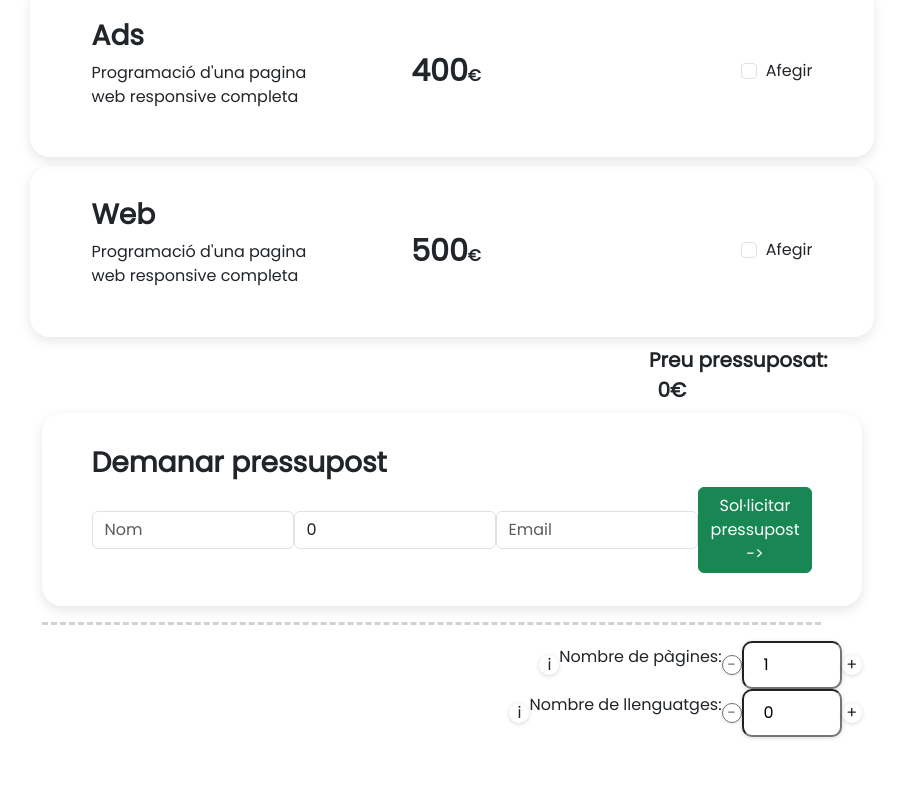
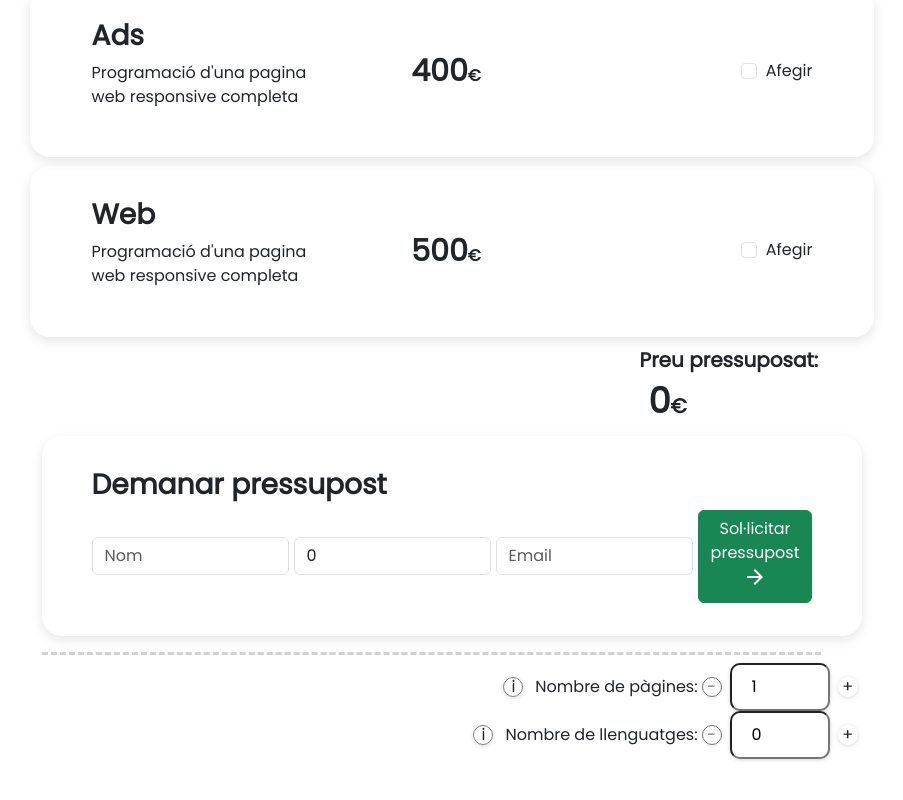
Before and after one commit to bertapasamontes/6.Pressupostos, an Angular app: page /panel in a window 1280 px wide. Shown: the part 614-1414 px from the top of the page, without its empty margins (188-1091 px from the left). Built offline with nearby package versions, Linux system fonts and the light colour scheme.

Commit message:
correcciones_v01

```diff
--- a/src/app/components/budgets-list/budgets-list.component.html
+++ b/src/app/components/budgets-list/budgets-list.component.html
@@ -55,24 +55,26 @@
 
 <div class="box">
     <h3><b>Demanar pressupost</b></h3>
-    <form [formGroup]="formPressu" class="d-inline-flex align-items-center justify-content-end">
+    <form [formGroup]="formPressu" class="d-inline-flex align-items-center justify-content-end botones">
         <input type="text" class="form-control" placeholder="Nom" id="username" formControlName="username">
-        <input type="number" formControlName="phoneNumber" class="form-control" placeholder="Telèfon">
+        <input type="number" formControlName="phoneNumber" class="form-control" placeholder="123 456 678" minlength="9" maxlength="12">
         <input type="email" formControlName="email" class="form-control" placeholder="Email">
-        <button type="button" class="btn btn-success" (click)="showPresu()">Sol·licitar pressupost -></button>
+        <button type="button" class="btn btn-success" (click)="showPresu()">Sol·licitar pressupost <span class="material-symbols-outlined">
+            arrow_forward
+            </span></button>
     </form>
 </div>
 <hr class="linea">
 <div id="result-presu" [ngStyle]="classResultPresu" #asResultPresu>
     <h3><b>Pressupostos en curs:</b></h3>
     <div class="botones d-flex justify-content-end">
-        <svg xmlns="http://www.w3.org/2000/svg" class="browser-icon"
-                viewBox="0 0 20 20" fill="currentColor">
+        <svg xmlns="http://www.w3.org/2000/svg" class="browser-icon" [ngClass]="{'ocultar': LupaOculta}"
+                viewBox="0 0 20 20" fill="currentColor" (click)="displayBrowser()" id="browser-icon">
                 <path fill-rule="evenodd"
                     d="M8 4a4 4 0 100 8 4 4 0 000-8zM2 8a6 6 0 1110.89 3.476l4.817 4.817a1 1 0 01-1.414 1.414l-4.816-4.816A6 6 0 012 8z"
                     clip-rule="evenodd" />
         </svg>
-        <div class="browser-oculto">
+        <div id="browser-oculto" [ngClass]="{'visible': browserVisible}" class="browser-oculto">
             <input type="text" name="buscador" id="buscador" class="form-control" #asBuscador
                 placeholder="Cerca el pressupost ">
             <svg xmlns="http://www.w3.org/2000/svg" class="input-icon"
--- a/src/app/components/budgets-list/budgets-list.component.scss
+++ b/src/app/components/budgets-list/budgets-list.component.scss
@@ -34,11 +34,16 @@ h3{
 
 .text-presupuesto{
     font-size: 20px;
+    display: flex;
+    justify-content: end;
+    justify-items: end;
 }
 
 #total-presupuesto{
     margin-left: 4%;
     font-weight: 900;
+    font-size: 35px;
+
 }
 
 
@@ -83,35 +88,44 @@ h3{
     transition: 0.1s ease;
 }
 
+.botones{
+    gap: 5px;
+}
 
+//browser lupa
+.browser-icon {
+    color: #191919;
+    width: 20px;
+    cursor: pointer;
+}
+
+
+//browser input
 .browser-oculto{
     display: none;
     position: relative;
     width: 271px;
+    transition: display 1s cubic-bezier(1, 0.05, 1, 1);
 }
-
-.browser-icon {
-    color: #191919;
-    width: 20px;
-    height: 20px;
-    position: absolute;
-    top: 50%;
-
-}
-
 .input-icon {
     color: #191919;
     position: absolute;
     width: 20px;
     height: 20px;
-    left: 12px;
+    right: 12px;
     top: 50%;
     transform: translateY(-50%);
+}
+.visible{
+    display: block;
+}
+.ocultar{
+    display: none;
 }
 
 #buscador{
     box-sizing: border-box;
     color: #191919;
-    padding: 5px 15px 5px 35px;
+    padding: 5px 15px 5px 15px;
     width: 100%;
 }
--- a/src/app/components/budgets-list/budgets-list.component.ts
+++ b/src/app/components/budgets-list/budgets-list.component.ts
@@ -151,7 +151,7 @@ export class BudgetsListComponent{
       {
       username: new FormControl('', [Validators.required]),
       email: new FormControl('', [Validators.required]),
-      phoneNumber:new FormControl(0, [Validators.required])
+      phoneNumber:new FormControl(0, [Validators.required,Validators.pattern('^[- +()0-9]+$')])
       }
     );
   };
@@ -296,8 +296,7 @@ export class BudgetsListComponent{
     // Actualizar la URL con los nuevos parámetros
     this.router.navigate([], {
       relativeTo: this.route,
-      queryParams: params,
-      // queryParamsHandling: 'merge' // Mantener otros parámetros existentes
+      queryParams: params
     });
   }
 
@@ -405,6 +404,11 @@ export class BudgetsListComponent{
 
     this.renderer.appendChild(col3, col3Text);
 
+    const col3DivTotal = this.renderer.createElement('div');
+    this.renderer.addClass(col3DivTotal, "d-flex");
+    this.renderer.addClass(col3DivTotal, "d-inline");
+    this.renderer.addClass(col3DivTotal, "align-items-end");
+
     const col3Total = this.renderer.createElement('p');
     this.renderer.addClass(col3Total, 'total-presupuesto');
     const col3SpanEuros = this.renderer.createElement('SPAN');
@@ -413,8 +417,9 @@ export class BudgetsListComponent{
     col3SpanEuros.appendChild(col3Euros);
     col3Total.innerText = this.totalPresuValor;
 
-    this.renderer.appendChild(col3, col3Total);
-    this.renderer.appendChild(col3, col3SpanEuros);
+    this.renderer.appendChild(col3DivTotal, col3Total);
+    this.renderer.appendChild(col3DivTotal, col3SpanEuros);
+    this.renderer.appendChild(col3, col3DivTotal);
     //----  fin contenido dentro de las columnas -----------
 
 
@@ -513,4 +518,18 @@ export class BudgetsListComponent{
 
     rows.forEach(row => this.resultPresu.nativeElement.appendChild(row));
   }
+
+
+
+  lupa = document.getElementById("browser-icon") as HTMLElement;
+  browser = document.getElementById("browser-oculto") as HTMLElement;
+  LupaOculta = false;
+  browserVisible = false;
+  displayBrowser(){
+    // this.renderer.addClass(this.lupa, "ocultar");
+
+    // this.lupa.classList.add("ocultar");
+    this.browserVisible = true;
+    this.LupaOculta=true;
+  }
 }
--- a/src/app/components/panel/panel.component.html
+++ b/src/app/components/panel/panel.component.html
@@ -26,12 +26,12 @@
     </div>
 </div>
 <div class="row">
-    <div class="num-pages d-inline-flex align-items-center justify-content-end">
+    <div class="num-pages d-inline-flex align-items-center justify-content-end gap-2">
         <!-- pop-up -->
         <button type="button" class="btn btn-information" data-bs-toggle="modal" data-bs-target="#modal-pages">i</button>
 
         <p>Nombre de pàgines: </p>
-        <form [formGroup]="formWeb" class="d-inline-flex align-items-center justify-content-end">
+        <form [formGroup]="formWeb" class="d-inline-flex align-items-center justify-content-end gap-2 form-numberOf">
             <button type="button" class="btn" (click)="removePage()" [disabled]="isUnchanged">-</button>
             <input type="number" formControlName="numberOfPages" [value]="numPages" class="number-field" placeholder="1" id="numPagesInput">
             <!-- <div class="number-field">{{numPages}}</div> -->
@@ -41,12 +41,12 @@
     </div>
 </div>
 <div class="row">
-    <div class="num-languajes d-flex justify-content-end align-items-center">
+    <div class="num-languajes d-flex justify-content-end align-items-center gap-2">
         <!-- pop-up -->
         <button type="button" class="btn btn-information" data-bs-toggle="modal" data-bs-target="#modal-languajes">i</button>
 
         <p>Nombre de llenguatges: </p>
-        <form [formGroup]="formWeb" class="d-inline-flex align-items-center justify-content-end">
+        <form [formGroup]="formWeb" class="d-inline-flex align-items-center justify-content-end gap-2 form-numberOf">
           <button type="button" class="btn" (click)="removeLanguaje()" [disabled]="isUnchanged">-</button>
           <input type="number" formControlName="numberOfLanguajes" [value]="numLanguajes" class="number-field" placeholder="0" id="numLanguajesInput">
           <!-- <div class="number-field">{{numLanguajes}}</div> -->
--- a/src/app/components/panel/panel.component.scss
+++ b/src/app/components/panel/panel.component.scss
@@ -22,3 +22,16 @@
 .modal-content{
     padding: 4%;
 }
+
+.btn-information{
+    position: relative;
+    top: -8px;
+    right: 4px;
+    border: 1px solid grey;
+}
+
+.form-numberOf{
+    position: relative;
+    top: -8px;
+    right: 4px;
+}
--- a/src/index.html
+++ b/src/index.html
@@ -6,6 +6,7 @@
   <base href="/">
   <meta name="viewport" content="width=device-width, initial-scale=1">
   <link rel="icon" type="image/x-icon" href="favicon.ico">
+  <link rel="stylesheet" href="https://fonts.googleapis.com/css2?family=Material+Symbols+Outlined:opsz,wght,FILL,GRAD@24,400,0,0&icon_names=arrow_forward" />
 
 </head>
 <body>
```
